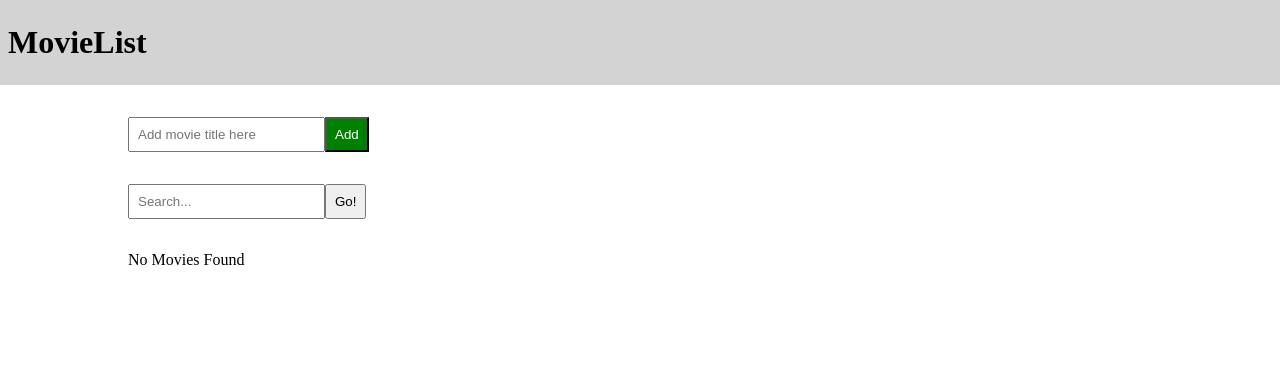
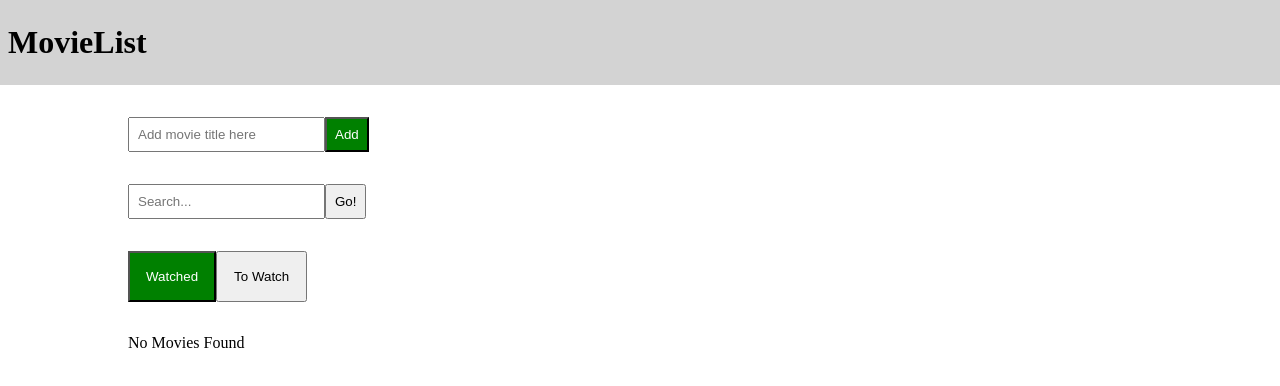
Before and after one commit to AustinAbbott/movies, a React app: page / in a window 1280 px wide. Shown: the top 386 px of the page. Built offline with nearby package versions, Linux system fonts and the light colour scheme; the HTML template or start-up script is replaced by a standard one.

Commit message:
allow users to click watch buttons to see watched or to-watch movies

```diff
--- a/src/components/App.js
+++ b/src/components/App.js
@@ -8,23 +8,25 @@ class App extends React.Component {
     super(props);
     this.state = {
       searchResults: [],
-      allMovies: []
+      allMovies: [],
+      showWatched: true
     };
     this.filterMovie = this.filterMovie.bind(this);
     this.addMovie = this.addMovie.bind(this);
     this.toggleWatched = this.toggleWatched.bind(this);
+    this.updateWatchBtns = this.updateWatchBtns.bind(this);
   }
 
-  filterMovie(search) {
+  filterMovie(search="") {
     let results = this.state.allMovies.filter(movie =>{
-      return movie.title.toLowerCase().indexOf(search.toLowerCase()) >= 0});
+      return movie.title.toLowerCase().indexOf(search.toLowerCase()) >= 0 && movie.watched === this.state.showWatched});
     this.setState({searchResults: results});
   }
 
   addMovie(movie) {
     this.setState({
       allMovies: [...this.state.allMovies, {title: movie, watched: true}]
-    }, ()=> {this.filterMovie("")});
+    }, ()=> {this.filterMovie()});
   }
 
   toggleWatched(selectedMovie) {
@@ -35,9 +37,14 @@ class App extends React.Component {
       return movie;
     });
 
-    this.setState({allMovies: newState}, () => this.filterMovie(""));
+    this.setState({allMovies: newState}, () => this.filterMovie());
 
   }
+
+  updateWatchBtns(shouldShow) {
+    this.setState({showWatched:shouldShow}, () => this.filterMovie());
+  }
+
 
   render(){
     return(
@@ -57,6 +64,8 @@ class App extends React.Component {
         />
         <MovieList
           movies={this.state.searchResults}
+          updateWatchBtns={this.updateWatchBtns}
+          showWatched={this.state.showWatched}
           toggleWatched={this.toggleWatched}/>
       </div>
     </div>
--- a/src/components/MovieList.js
+++ b/src/components/MovieList.js
@@ -7,11 +7,17 @@ const MovieList = (props) => {
 
   return (
     <div className="p2-t">
-      {message}
+      <button
+        onClick={() => props.updateWatchBtns(true)}
+        className={`p1-a ${props.showWatched ? "greenbtn" : ""}`}>Watched</button>
+      <button
+        onClick={() => props.updateWatchBtns(false)}
+        className={`p1-a ${!props.showWatched ? "greenbtn" : ""}`}>To Watch</button>
       {props.movies.map((movie,i) => <Movie
         toggleWatched={props.toggleWatched}
         movie={movie}
         key={i} />)}
+      <div className="p2-t">{message}</div>
     </div>
   );
 };
--- a/src/main.css
+++ b/src/main.css
@@ -20,6 +20,9 @@ h1 {
 .p0-a {
   padding: 0.5rem;
 }
+.p1-a {
+  padding: 1rem;
+}
 
 .m-rl {
   margin: 0 10% 0 10%;
```
